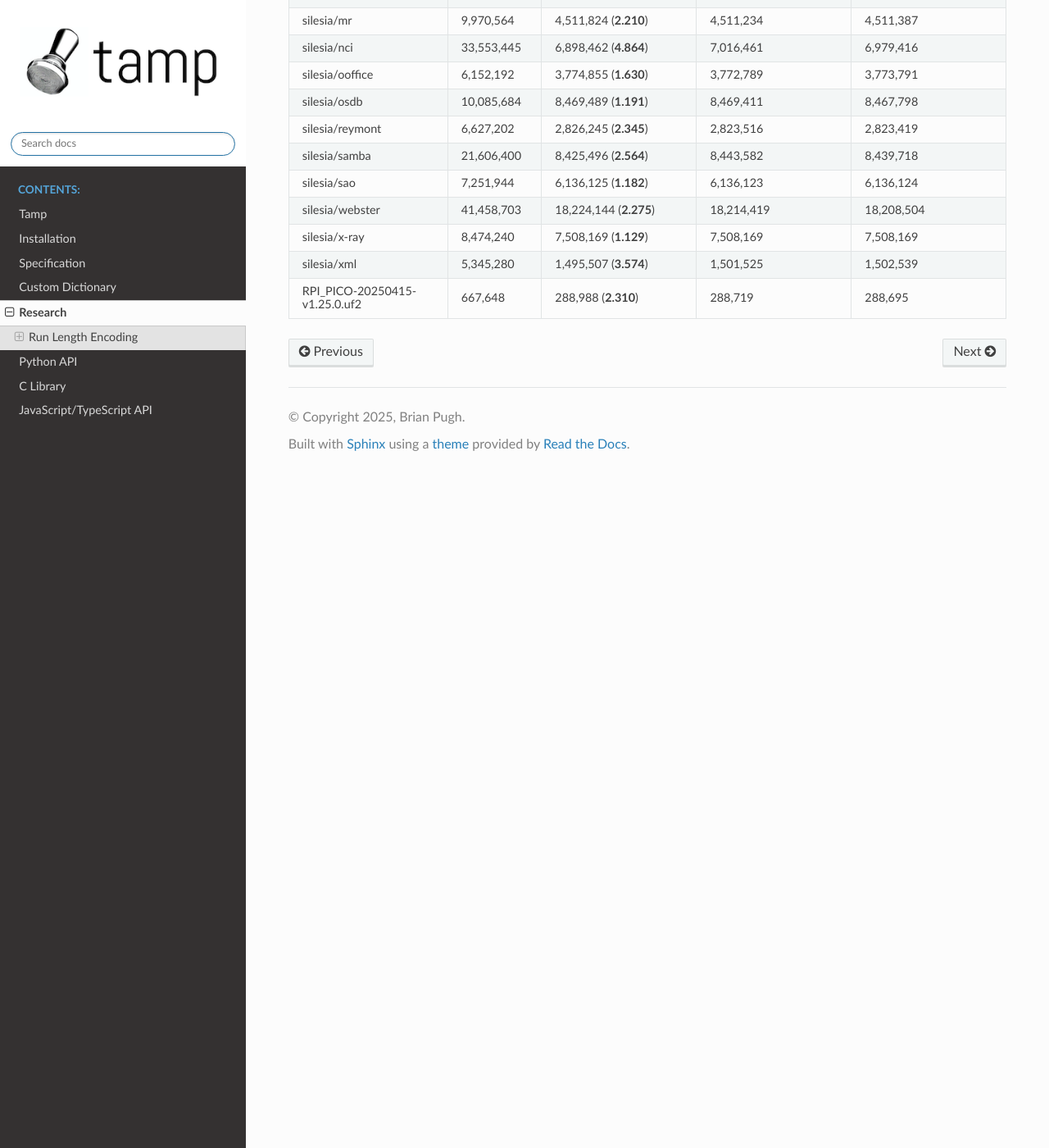
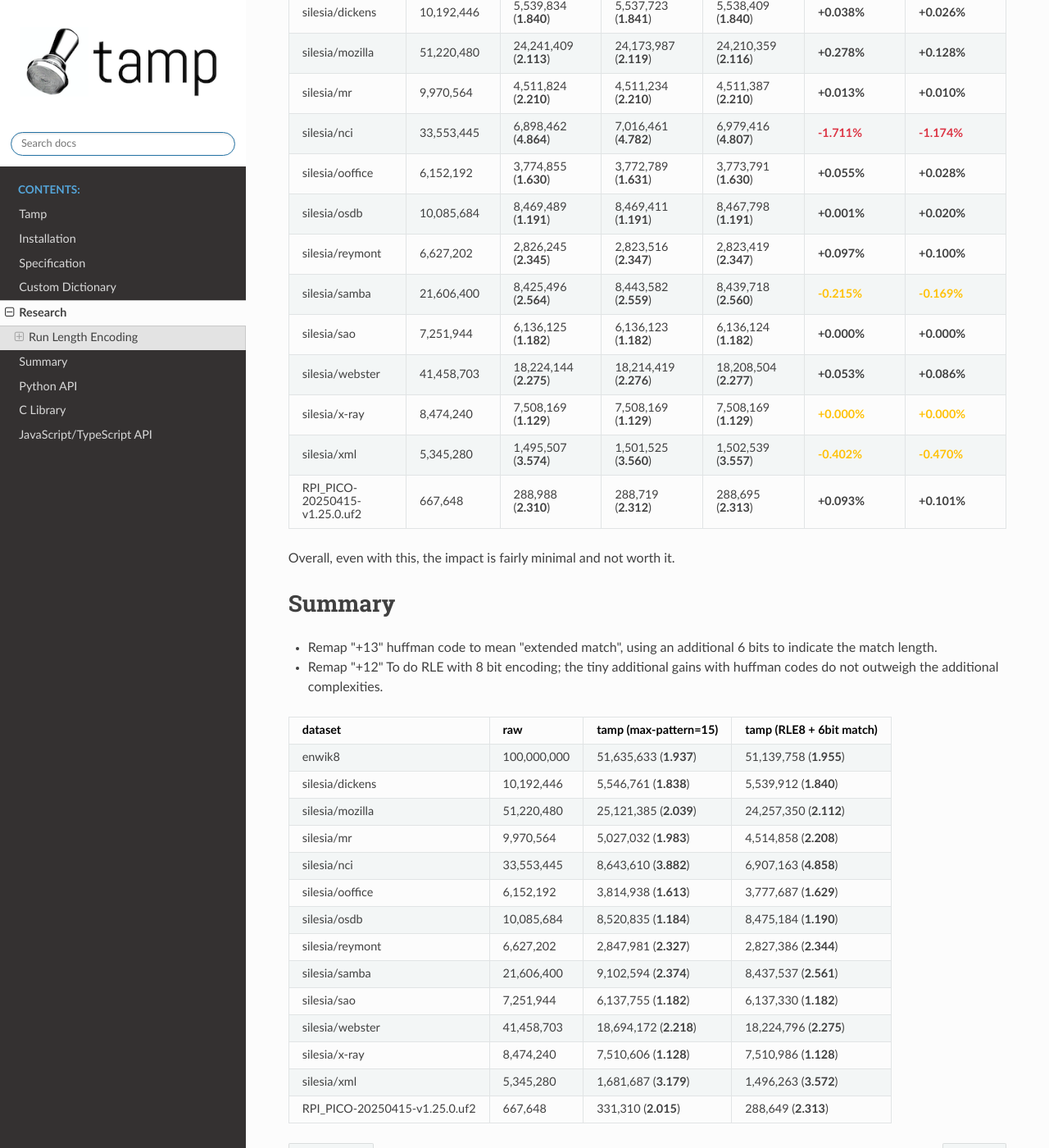
Before and after one commit to BrianPugh/tamp, a Sphinx documentation site: the page built from docs/source/research.rst, in a window 1280 px wide and 1400 px high, scrolled down 16521 px. Shown: the whole window at 82% size. Built offline with Sphinx 7.4.7 and the Read the Docs theme 3.1.0, drawn with Linux system fonts in a browser that asks for light colours; some of the changed text lies outside the part shown.

Commit message:
more findings

```diff
--- a/docs/source/research.rst
+++ b/docs/source/research.rst
@@ -697,34 +697,76 @@ For example:
 This optimization doesn't do much, and thusly will probably not be used.
 Let's see if it makes any impact on extended match.
 
-+-------------------------------+-------------+----------------------------------+---------------------------------+----------------------------------+
-| dataset                       | raw         | tamp (Huffman RLE4 + 6bit match) | tamp (Huffman RLE4 + 2T1 match) | tamp (Huffman RLE4 + 2T2 match)  |
-+===============================+=============+==================================+=================================+==================================+
-| enwik8                        | 100,000,000 | 51,113,985 (**1.956**)           | 51,087,775                      | 51,100,117                       |
-+-------------------------------+-------------+----------------------------------+---------------------------------+----------------------------------+
-| silesia/dickens               | 10,192,446  | 5,539,834 (**1.840**)            | 5,537,723                       | 5,538,409                        |
-+-------------------------------+-------------+----------------------------------+---------------------------------+----------------------------------+
-| silesia/mozilla               | 51,220,480  | 24,241,409 (**2.113**)           | 24,173,987                      | 24,210,359                       |
-+-------------------------------+-------------+----------------------------------+---------------------------------+----------------------------------+
-| silesia/mr                    | 9,970,564   | 4,511,824 (**2.210**)            | 4,511,234                       | 4,511,387                        |
-+-------------------------------+-------------+----------------------------------+---------------------------------+----------------------------------+
-| silesia/nci                   | 33,553,445  | 6,898,462 (**4.864**)            | 7,016,461                       | 6,979,416                        |
-+-------------------------------+-------------+----------------------------------+---------------------------------+----------------------------------+
-| silesia/ooffice               | 6,152,192   | 3,774,855 (**1.630**)            | 3,772,789                       | 3,773,791                        |
-+-------------------------------+-------------+----------------------------------+---------------------------------+----------------------------------+
-| silesia/osdb                  | 10,085,684  | 8,469,489 (**1.191**)            | 8,469,411                       | 8,467,798                        |
-+-------------------------------+-------------+----------------------------------+---------------------------------+----------------------------------+
-| silesia/reymont               | 6,627,202   | 2,826,245 (**2.345**)            | 2,823,516                       | 2,823,419                        |
-+-------------------------------+-------------+----------------------------------+---------------------------------+----------------------------------+
-| silesia/samba                 | 21,606,400  | 8,425,496 (**2.564**)            | 8,443,582                       | 8,439,718                        |
-+-------------------------------+-------------+----------------------------------+---------------------------------+----------------------------------+
-| silesia/sao                   | 7,251,944   | 6,136,125 (**1.182**)            | 6,136,123                       | 6,136,124                        |
-+-------------------------------+-------------+----------------------------------+---------------------------------+----------------------------------+
-| silesia/webster               | 41,458,703  | 18,224,144 (**2.275**)           | 18,214,419                      | 18,208,504                       |
-+-------------------------------+-------------+----------------------------------+---------------------------------+----------------------------------+
-| silesia/x-ray                 | 8,474,240   | 7,508,169 (**1.129**)            | 7,508,169                       | 7,508,169                        |
-+-------------------------------+-------------+----------------------------------+---------------------------------+----------------------------------+
-| silesia/xml                   | 5,345,280   | 1,495,507 (**3.574**)            | 1,501,525                       | 1,502,539                        |
-+-------------------------------+-------------+----------------------------------+---------------------------------+----------------------------------+
-| RPI_PICO-20250415-v1.25.0.uf2 | 667,648     | 288,988 (**2.310**)              | 288,719                         | 288,695                          |
-+-------------------------------+-------------+----------------------------------+---------------------------------+----------------------------------+
++-------------------------------+-------------+----------------------------------+---------------------------------+----------------------------------+--------------------+--------------------+
+| dataset                       | raw         | tamp (Huffman RLE4 + 6bit match) | tamp (Huffman RLE4 + 2T1 match) | tamp (Huffman RLE4 + 2T2 match)  | Improvement (2T1)  | Improvement (2T2)  |
++===============================+=============+==================================+=================================+==================================+====================+====================+
+| enwik8                        | 100,000,000 | 51,113,985 (**1.956**)           | 51,087,775 (**1.957**)          | 51,100,117 (**1.957**)           | **+0.051%**        | **+0.027%**        |
++-------------------------------+-------------+----------------------------------+---------------------------------+----------------------------------+--------------------+--------------------+
+| silesia/dickens               | 10,192,446  | 5,539,834 (**1.840**)            | 5,537,723 (**1.841**)           | 5,538,409 (**1.840**)            | **+0.038%**        | **+0.026%**        |
++-------------------------------+-------------+----------------------------------+---------------------------------+----------------------------------+--------------------+--------------------+
+| silesia/mozilla               | 51,220,480  | 24,241,409 (**2.113**)           | 24,173,987 (**2.119**)          | 24,210,359 (**2.116**)           | **+0.278%**        | **+0.128%**        |
++-------------------------------+-------------+----------------------------------+---------------------------------+----------------------------------+--------------------+--------------------+
+| silesia/mr                    | 9,970,564   | 4,511,824 (**2.210**)            | 4,511,234 (**2.210**)           | 4,511,387 (**2.210**)            | **+0.013%**        | **+0.010%**        |
++-------------------------------+-------------+----------------------------------+---------------------------------+----------------------------------+--------------------+--------------------+
+| silesia/nci                   | 33,553,445  | 6,898,462 (**4.864**)            | 7,016,461 (**4.782**)           | 6,979,416 (**4.807**)            | :bad:`-1.711%`     | :bad:`-1.174%`     |
++-------------------------------+-------------+----------------------------------+---------------------------------+----------------------------------+--------------------+--------------------+
+| silesia/ooffice               | 6,152,192   | 3,774,855 (**1.630**)            | 3,772,789 (**1.631**)           | 3,773,791 (**1.630**)            | **+0.055%**        | **+0.028%**        |
++-------------------------------+-------------+----------------------------------+---------------------------------+----------------------------------+--------------------+--------------------+
+| silesia/osdb                  | 10,085,684  | 8,469,489 (**1.191**)            | 8,469,411 (**1.191**)           | 8,467,798 (**1.191**)            | **+0.001%**        | **+0.020%**        |
++-------------------------------+-------------+----------------------------------+---------------------------------+----------------------------------+--------------------+--------------------+
+| silesia/reymont               | 6,627,202   | 2,826,245 (**2.345**)            | 2,823,516 (**2.347**)           | 2,823,419 (**2.347**)            | **+0.097%**        | **+0.100%**        |
++-------------------------------+-------------+----------------------------------+---------------------------------+----------------------------------+--------------------+--------------------+
+| silesia/samba                 | 21,606,400  | 8,425,496 (**2.564**)            | 8,443,582 (**2.559**)           | 8,439,718 (**2.560**)            | :neutral:`-0.215%` | :neutral:`-0.169%` |
++-------------------------------+-------------+----------------------------------+---------------------------------+----------------------------------+--------------------+--------------------+
+| silesia/sao                   | 7,251,944   | 6,136,125 (**1.182**)            | 6,136,123 (**1.182**)           | 6,136,124 (**1.182**)            | **+0.000%**        | **+0.000%**        |
++-------------------------------+-------------+----------------------------------+---------------------------------+----------------------------------+--------------------+--------------------+
+| silesia/webster               | 41,458,703  | 18,224,144 (**2.275**)           | 18,214,419 (**2.276**)          | 18,208,504 (**2.277**)           | **+0.053%**        | **+0.086%**        |
++-------------------------------+-------------+----------------------------------+---------------------------------+----------------------------------+--------------------+--------------------+
+| silesia/x-ray                 | 8,474,240   | 7,508,169 (**1.129**)            | 7,508,169 (**1.129**)           | 7,508,169 (**1.129**)            | :neutral:`+0.000%` | :neutral:`+0.000%` |
++-------------------------------+-------------+----------------------------------+---------------------------------+----------------------------------+--------------------+--------------------+
+| silesia/xml                   | 5,345,280   | 1,495,507 (**3.574**)            | 1,501,525 (**3.560**)           | 1,502,539 (**3.557**)            | :neutral:`-0.402%` | :neutral:`-0.470%` |
++-------------------------------+-------------+----------------------------------+---------------------------------+----------------------------------+--------------------+--------------------+
+| RPI_PICO-20250415-v1.25.0.uf2 | 667,648     | 288,988 (**2.310**)              | 288,719 (**2.312**)             | 288,695 (**2.313**)              | **+0.093%**        | **+0.101%**        |
++-------------------------------+-------------+----------------------------------+---------------------------------+----------------------------------+--------------------+--------------------+
+
+Overall, even with this, the impact is fairly minimal and not worth it.
+
+
+=======
+Summary
+=======
+* Remap "+13" huffman code to mean "extended match", using an additional 6 bits to indicate the match length.
+
+* Remap "+12" To do RLE with 8 bit encoding; the tiny additional gains with huffman codes do not outweigh the additional complexities.
+
++-------------------------------+-------------+--------------------------+-----------------------------+
+| dataset                       | raw         | tamp (max-pattern=15)    | tamp (RLE8 + 6bit match)    |
++===============================+=============+==========================+=============================+
+| enwik8                        | 100,000,000 | 51,635,633 (**1.937**)   | 51,139,758 (**1.955**)      |
++-------------------------------+-------------+--------------------------+-----------------------------+
+| silesia/dickens               | 10,192,446  | 5,546,761 (**1.838**)    | 5,539,912 (**1.840**)       |
++-------------------------------+-------------+--------------------------+-----------------------------+
+| silesia/mozilla               | 51,220,480  | 25,121,385 (**2.039**)   | 24,257,350 (**2.112**)      |
++-------------------------------+-------------+--------------------------+-----------------------------+
+| silesia/mr                    | 9,970,564   | 5,027,032 (**1.983**)    | 4,514,858 (**2.208**)       |
++-------------------------------+-------------+--------------------------+-----------------------------+
+| silesia/nci                   | 33,553,445  | 8,643,610 (**3.882**)    | 6,907,163 (**4.858**)       |
++-------------------------------+-------------+--------------------------+-----------------------------+
+| silesia/ooffice               | 6,152,192   | 3,814,938 (**1.613**)    | 3,777,687 (**1.629**)       |
++-------------------------------+-------------+--------------------------+-----------------------------+
+| silesia/osdb                  | 10,085,684  | 8,520,835 (**1.184**)    | 8,475,184 (**1.190**)       |
++-------------------------------+-------------+--------------------------+-----------------------------+
+| silesia/reymont               | 6,627,202   | 2,847,981 (**2.327**)    | 2,827,386 (**2.344**)       |
++-------------------------------+-------------+--------------------------+-----------------------------+
+| silesia/samba                 | 21,606,400  | 9,102,594 (**2.374**)    | 8,437,537 (**2.561**)       |
++-------------------------------+-------------+--------------------------+-----------------------------+
+| silesia/sao                   | 7,251,944   | 6,137,755 (**1.182**)    | 6,137,330 (**1.182**)       |
++-------------------------------+-------------+--------------------------+-----------------------------+
+| silesia/webster               | 41,458,703  | 18,694,172 (**2.218**)   | 18,224,796 (**2.275**)      |
++-------------------------------+-------------+--------------------------+-----------------------------+
+| silesia/x-ray                 | 8,474,240   | 7,510,606 (**1.128**)    | 7,510,986 (**1.128**)       |
++-------------------------------+-------------+--------------------------+-----------------------------+
+| silesia/xml                   | 5,345,280   | 1,681,687 (**3.179**)    | 1,496,263 (**3.572**)       |
++-------------------------------+-------------+--------------------------+-----------------------------+
+| RPI_PICO-20250415-v1.25.0.uf2 | 667,648     | 331,310 (**2.015**)      | 288,649 (**2.313**)         |
++-------------------------------+-------------+--------------------------+-----------------------------+
```
